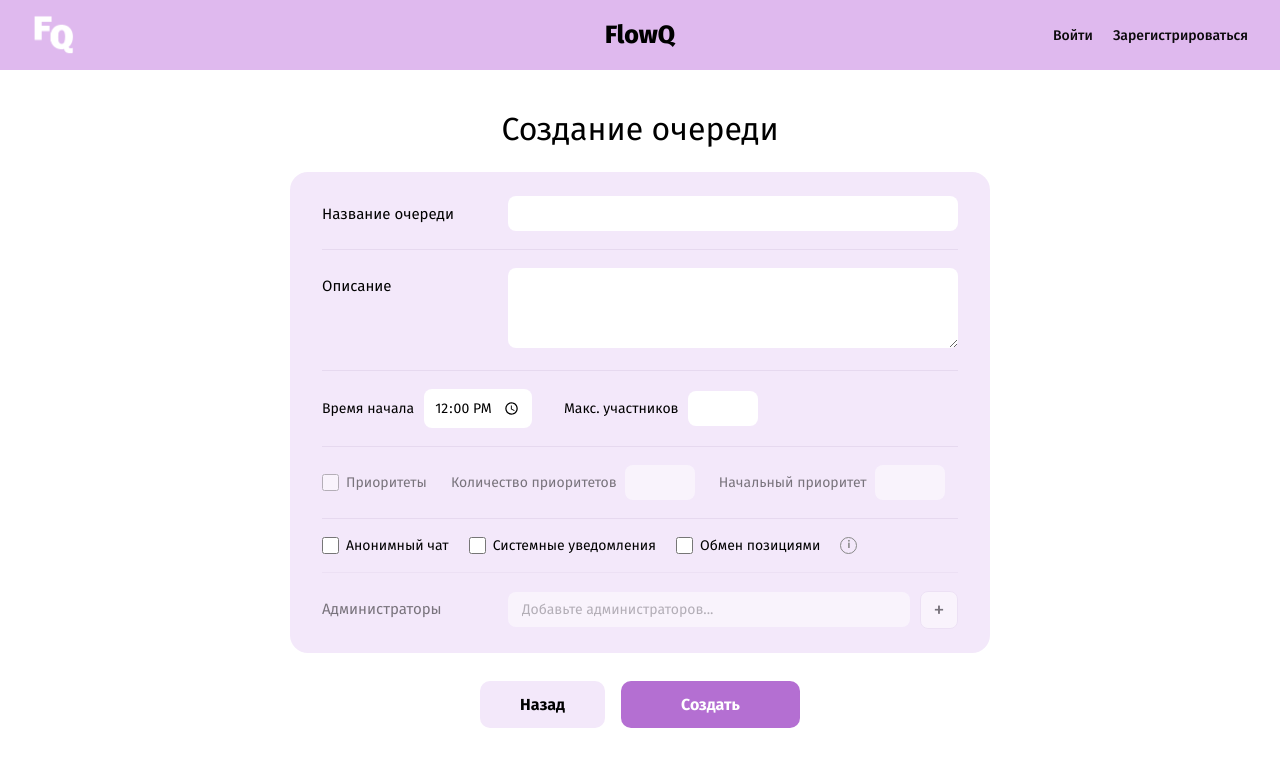
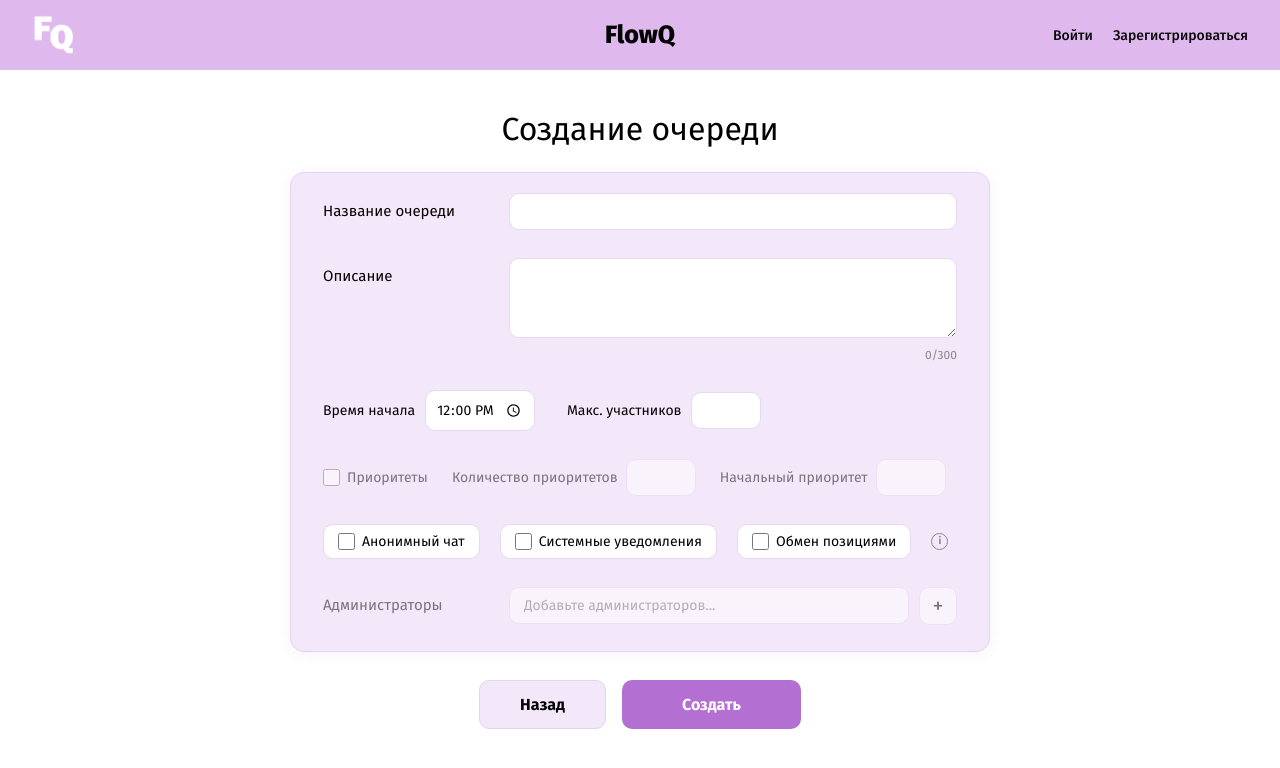
Before and after one commit to Lawliteee/FlowQ, a Vue app in the folder frontend/: page /create-queue in a window 1280 px wide. Shown: the top 768 px of the page. Built offline with nearby package versions, Linux system fonts and the light colour scheme.

Commit message:
style: Улучшен внешний вид панели создания очереди
+ ограничение на 300 символов в описании

```diff
--- a/frontend/src/views/CreateQueueView.vue
+++ b/frontend/src/views/CreateQueueView.vue
@@ -17,7 +17,11 @@
             id="description"
             class="form-input form-textarea"
             v-model="description"
+            :maxlength="DESCRIPTION_MAX"
           ></textarea>
+          <span class="char-counter" :class="{ 'char-counter--limit': description.length >= DESCRIPTION_MAX }">
+            {{ description.length }}/{{ DESCRIPTION_MAX }}
+          </span>
         </div>
       </div>
 
@@ -93,7 +97,7 @@
       <button class="btn-create" @click="createQueue">Создать</button>
     </section>
 
-    <QueueCreatedModal v-if="createdQueueId" :queueId="createdQueueId" @close="router.push(`/admin/${createdQueueId}`)"/>
+    <QueueCreatedModal v-if="createdQueueId" :queueId="createdQueueId" :autoCopied="idCopied" @close="router.push(`/admin/${createdQueueId}`)"/>
   </main>
 </template>
 
@@ -106,6 +110,8 @@ import axios from 'axios'
 const router = useRouter()
 
 const createdQueueId = ref(null)
+const idCopied = ref(false) // ID уже скопирован в буфер автоматически
+const DESCRIPTION_MAX = 300
 
 const queueName = ref('')
 const description = ref('')
@@ -135,7 +141,7 @@ const createQueue = async () => {
     const payload = {
       // Объект с данными
       queueName: queueName.value,
-      description: description.value,
+      description: description.value.slice(0, DESCRIPTION_MAX),
       startTime: startTime.value,
       maxParticipants: parseInt(maxParticipants.value) || 0,
       hasPriority: hasPriority.value,
@@ -149,6 +155,14 @@ const createQueue = async () => {
 
     // Отправляем Post запрос
     const response = await axios.post('http://localhost:8080/api/queues', payload)
+
+    // Сразу кладём ID в буфер обмена администратору
+    try {
+      await navigator.clipboard.writeText(response.data.id)
+      idCopied.value = true
+    } catch {
+      idCopied.value = false
+    }
 
     createdQueueId.value = response.data.id // Модальное окно с идентификатором
   } catch (error) {
@@ -178,8 +192,10 @@ h1 {
 
 .form-panel {
   background: var(--panel);
-  border-radius: 18px;
-  padding: 6px 32px;
+  border: 1px solid var(--panel-border);
+  border-radius: 14px;
+  box-shadow: var(--shadow-panel);
+  padding: 12px 32px;
   width: 100%;
   max-width: 700px;
 }
@@ -188,12 +204,11 @@ h1 {
   display: flex;
   align-items: flex-start;
   gap: 16px;
-  padding: 18px 0;
-  border-top: 1px solid var(--divider);
+  padding: 14px 0;
 }
 
 .form-row.first-row {
-  border-top: none;
+  padding-top: 8px;
 }
 
 .form-label {
@@ -213,22 +228,35 @@ h1 {
   font-family: 'Fira Sans', sans-serif;
   font-size: 14px;
   background: var(--input-bg);
-  border: none;
-  border-radius: 8px;
+  border: 1px solid var(--divider);
+  border-radius: 10px;
   padding: 9px 14px;
   width: 100%;
   color: var(--text);
   outline: none;
-  transition: box-shadow 0.15s;
+  transition: box-shadow 0.15s, border-color 0.15s;
 }
 
 .form-input:focus {
-  box-shadow: 0 0 0 2px var(--primary-dark);
+  border-color: var(--primary-dark);
+  box-shadow: 0 0 0 3px rgba(180, 111, 210, 0.18);
 }
 
 .form-textarea {
   resize: vertical;
   min-height: 80px;
+}
+
+.char-counter {
+  display: block;
+  margin-top: 6px;
+  text-align: right;
+  font-size: 12px;
+  color: var(--text-muted);
+}
+
+.char-counter--limit {
+  color: #d04a4a;
 }
 
 .inline-fields {
@@ -292,6 +320,18 @@ h1 {
   color: var(--text);
 }
 
+.checkbox-row .checkbox-item {
+  background: var(--input-bg);
+  border: 1px solid var(--divider);
+  border-radius: 10px;
+  padding: 8px 14px;
+  transition: border-color 0.15s, background 0.15s;
+}
+
+.checkbox-row .checkbox-item:hover {
+  border-color: var(--primary-dark);
+}
+
 input[type='checkbox'] {
   width: 17px;
   height: 17px;
@@ -328,7 +368,7 @@ input[type='checkbox'] {
 .btn-add {
   background: var(--input-bg);
   border: 1px solid var(--divider);
-  border-radius: 8px;
+  border-radius: 10px;
   width: 38px;
   height: 38px;
   font-size: 22px;
@@ -343,7 +383,7 @@ input[type='checkbox'] {
 }
 
 .btn-add:hover {
-  background: #f0f0f0;
+  background: var(--panel-hover);
 }
 
 .admin-list {
@@ -365,7 +405,7 @@ input[type='checkbox'] {
 .btn-back {
   background: var(--panel);
   color: var(--text);
-  border: none;
+  border: 1px solid var(--panel-border);
   border-radius: 10px;
   padding: 14px 40px;
   font-size: 16px;
@@ -376,7 +416,7 @@ input[type='checkbox'] {
 }
 
 .btn-back:hover {
-  background: #c4c4c4;
+  background: var(--panel-hover);
 }
 
 .btn-create {
@@ -449,6 +489,10 @@ input[type='checkbox'] {
     margin-left: 0;
   }
 
+  .checkbox-row .checkbox-item {
+    width: 100%;
+  }
+
   .btn-back,
   .btn-create {
     flex: 1;
```
